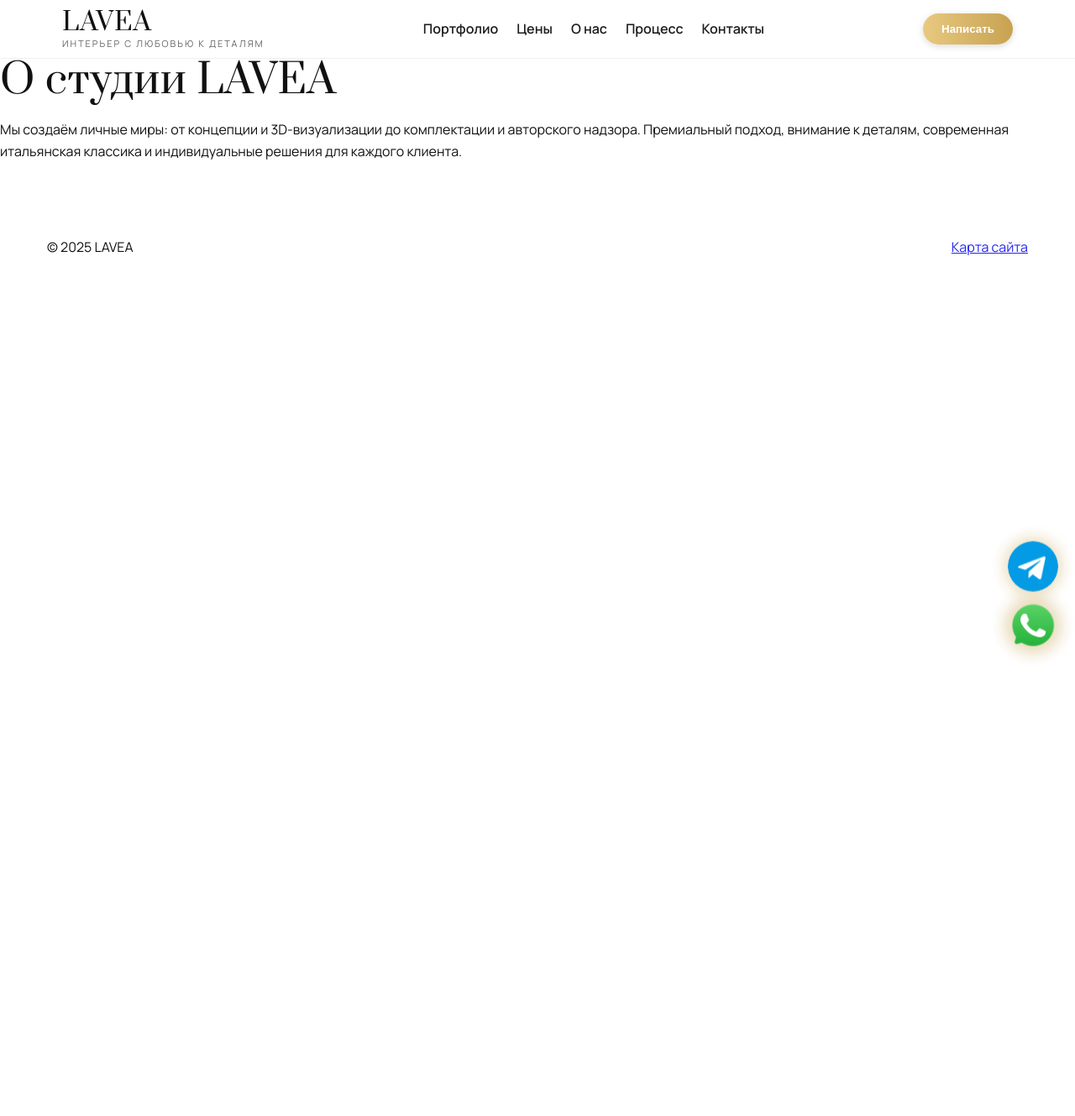
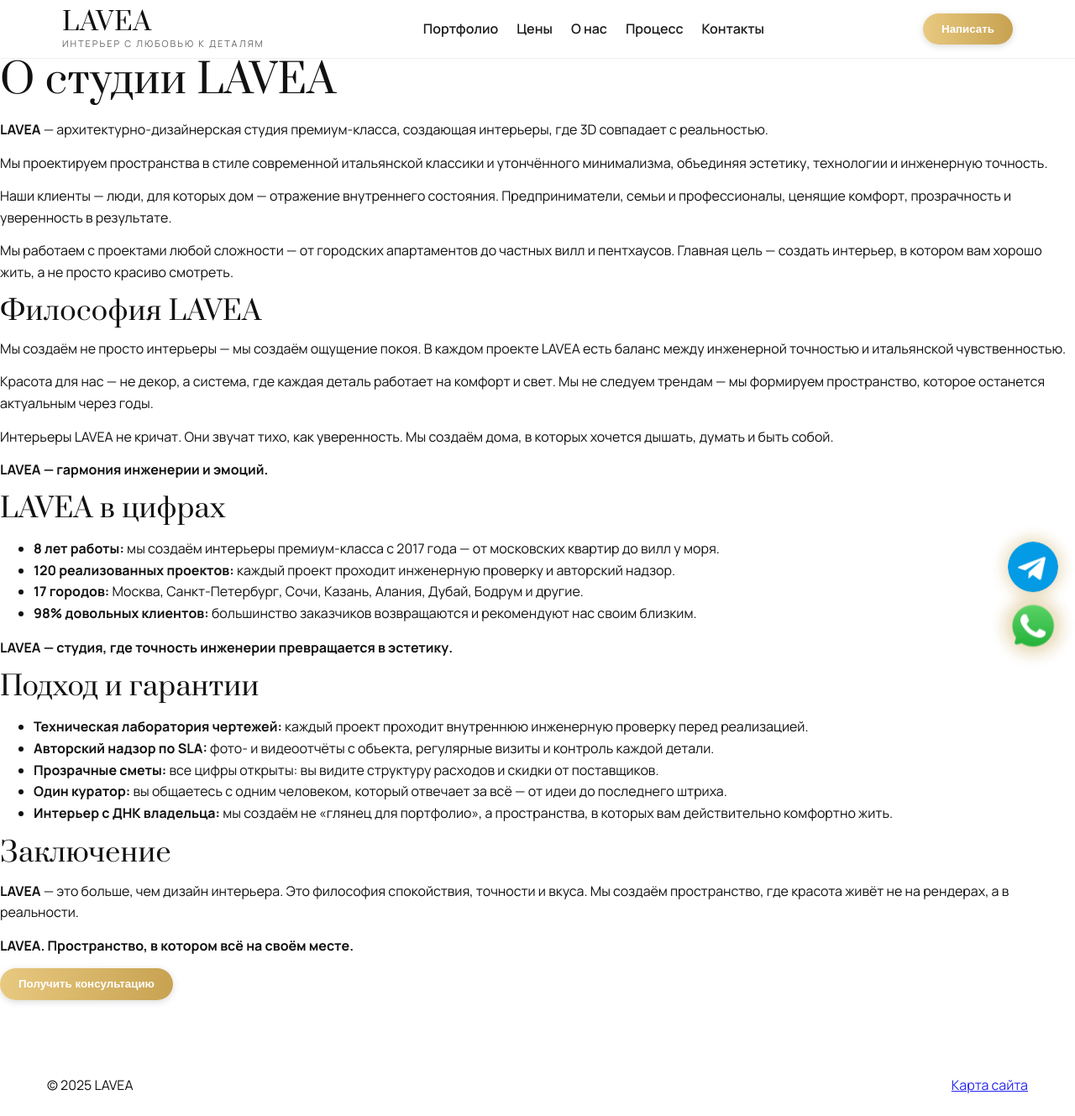
Before and after one commit to ankakisis-cloud/lavea-site, a Next.js app: page /about in a window 1280 px wide. Shown: the whole page at 84% size. Before the commit the page ends 800 px from the top, so only its background shows below. Built offline with nearby package versions, Linux system fonts and the light colour scheme.

Commit message:
Update page.js

```diff
--- a/app/about/page.js
+++ b/app/about/page.js
@@ -1,19 +1,78 @@
 export const metadata = {
   title: "О нас — LAVEA",
-  description: "Полная информация о студии LAVEA",
+  description: "Философия, подход и цифры LAVEA — архитектурно-дизайнерской студии премиум-класса",
 };
 
 export default function AboutPage() {
   return (
-    <main className="container">
+    <main className="aboutPage container">
       <h1>О студии LAVEA</h1>
       <p>
-        Мы создаём личные миры: от концепции и 3D-визуализации до комплектации и авторского надзора.
-        Премиальный подход, внимание к деталям, современная итальянская классика и индивидуальные решения
-        для каждого клиента.
+        <strong>LAVEA</strong> — архитектурно-дизайнерская студия премиум-класса, создающая интерьеры,
+        где 3D совпадает с реальностью.
+      </p>
+      <p>
+        Мы проектируем пространства в стиле современной итальянской классики и утончённого минимализма,
+        объединяя эстетику, технологии и инженерную точность.
+      </p>
+      <p>
+        Наши клиенты — люди, для которых дом — отражение внутреннего состояния.
+        Предприниматели, семьи и профессионалы, ценящие комфорт, прозрачность и уверенность в результате.
+      </p>
+      <p>
+        Мы работаем с проектами любой сложности — от городских апартаментов до частных вилл и пентхаусов.
+        Главная цель — создать интерьер, в котором вам хорошо жить, а не просто красиво смотреть.
       </p>
 
-      {/* 👉 сюда вставь ваш развернутый текст «О нас» */}
+      <h2>Философия LAVEA</h2>
+      <p>
+        Мы создаём не просто интерьеры — мы создаём ощущение покоя.
+        В каждом проекте LAVEA есть баланс между инженерной точностью и итальянской чувственностью.
+      </p>
+      <p>
+        Красота для нас — не декор, а система, где каждая деталь работает на комфорт и свет.
+        Мы не следуем трендам — мы формируем пространство, которое останется актуальным через годы.
+      </p>
+      <p>
+        Интерьеры LAVEA не кричат. Они звучат тихо, как уверенность.
+        Мы создаём дома, в которых хочется дышать, думать и быть собой.
+      </p>
+      <p><strong>LAVEA — гармония инженерии и эмоций.</strong></p>
+
+      <h2>LAVEA в цифрах</h2>
+      <ul className="stats">
+        <li><strong>8 лет работы:</strong> мы создаём интерьеры премиум-класса с 2017 года — от московских квартир до вилл у моря.</li>
+        <li><strong>120 реализованных проектов:</strong> каждый проект проходит инженерную проверку и авторский надзор.</li>
+        <li><strong>17 городов:</strong> Москва, Санкт-Петербург, Сочи, Казань, Алания, Дубай, Бодрум и другие.</li>
+        <li><strong>98% довольных клиентов:</strong> большинство заказчиков возвращаются и рекомендуют нас своим близким.</li>
+      </ul>
+      <p><strong>LAVEA — студия, где точность инженерии превращается в эстетику.</strong></p>
+
+      <h2>Подход и гарантии</h2>
+      <ul>
+        <li><strong>Техническая лаборатория чертежей:</strong> каждый проект проходит внутреннюю инженерную проверку перед реализацией.</li>
+        <li><strong>Авторский надзор по SLA:</strong> фото- и видеоотчёты с объекта, регулярные визиты и контроль каждой детали.</li>
+        <li><strong>Прозрачные сметы:</strong> все цифры открыты: вы видите структуру расходов и скидки от поставщиков.</li>
+        <li><strong>Один куратор:</strong> вы общаетесь с одним человеком, который отвечает за всё — от идеи до последнего штриха.</li>
+        <li><strong>Интерьер с ДНК владельца:</strong> мы создаём не «глянец для портфолио», а пространства, в которых вам действительно комфортно жить.</li>
+      </ul>
+
+      <h2>Заключение</h2>
+      <p>
+        <strong>LAVEA</strong> — это больше, чем дизайн интерьера.
+        Это философия спокойствия, точности и вкуса.
+        Мы создаём пространство, где красота живёт не на рендерах, а в реальности.
+      </p>
+      <p><strong>LAVEA. Пространство, в котором всё на своём месте.</strong></p>
+
+      <div className="consultationBlock">
+        <button
+          className="btn btn-lavea"
+          onClick={() => window.openContactModal?.()}
+        >
+          Получить консультацию
+        </button>
+      </div>
     </main>
   );
 }
```
